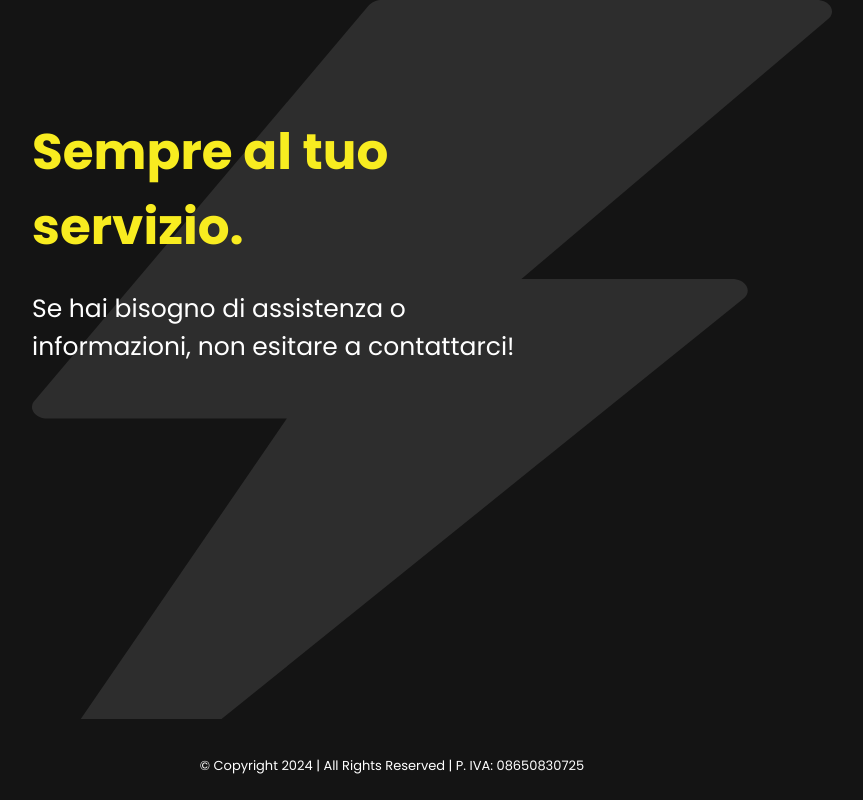
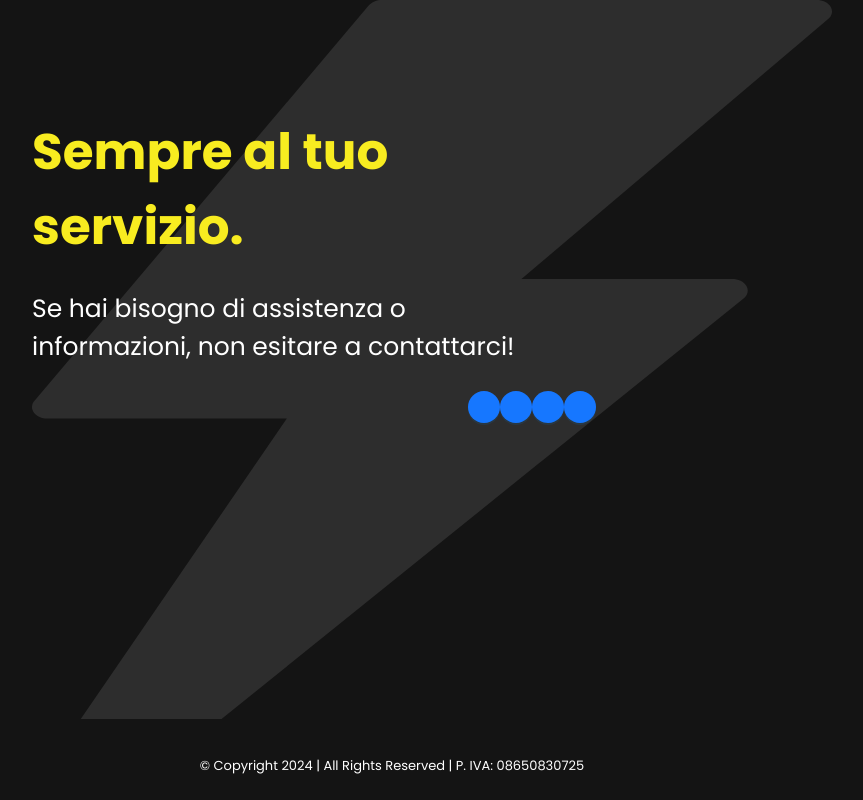
Before and after one commit to michelepatella/mmeletricarservice.it, a React (Create React App) app: page / in a window 1280 px wide. Shown: the part 5505-6305 px from the top of the page, without its empty margins (248-1111 px from the left). Built offline with nearby package versions, Linux system fonts and the light colour scheme.

Commit message:
start to implement the contact buttons

```diff
--- a/src/css/contatti/ContattiContent.css
+++ b/src/css/contatti/ContattiContent.css
@@ -59,6 +59,7 @@
     .title-contatti-container{
         margin-left: var(--title_container_margin_left_big);
     }
+
 }
 
 /* Medium screen portrait */
--- a/src/js/contatti/ContattiContent.js
+++ b/src/js/contatti/ContattiContent.js
@@ -1,6 +1,7 @@
 import React, {useEffect, useRef} from "react";
 import {CONTATTI_TITLE, CONTATTI_SUBTITLE} from "../constants";
 import '../../css/contatti/ContattiContent.css';
+import {Button} from "antd";
 
 /**
  * This component contains the contatti content
@@ -51,6 +52,15 @@ function ContattiContent(props) {
             {/* Subtitle */}
             <p className="contatti-description" dangerouslySetInnerHTML={{__html: CONTATTI_SUBTITLE}} ref={subtitleRef}/>
 
+            <div className="contact-buttons-container">
+                <Button classNames="phone-button" type="primary" shape="round"/>
+                <Button classNames="email-button" type="primary" shape="round"/>
+                <Button classNames="pec-button" type="primary" shape="round"/>
+                <Button classNames="facebook-button" type="primary" shape="round"/>
+            </div>
+
+
+
         </div>
     );
 }
```
